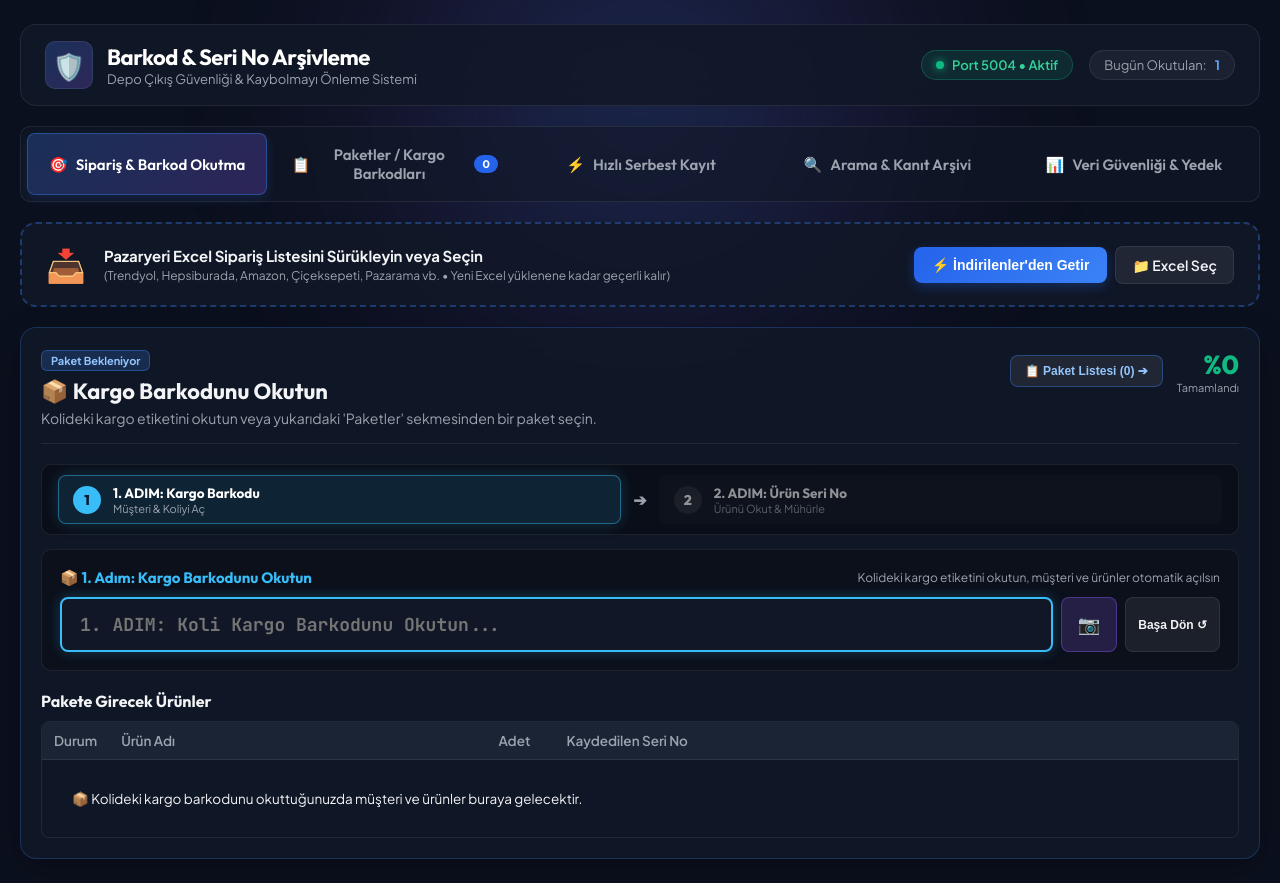
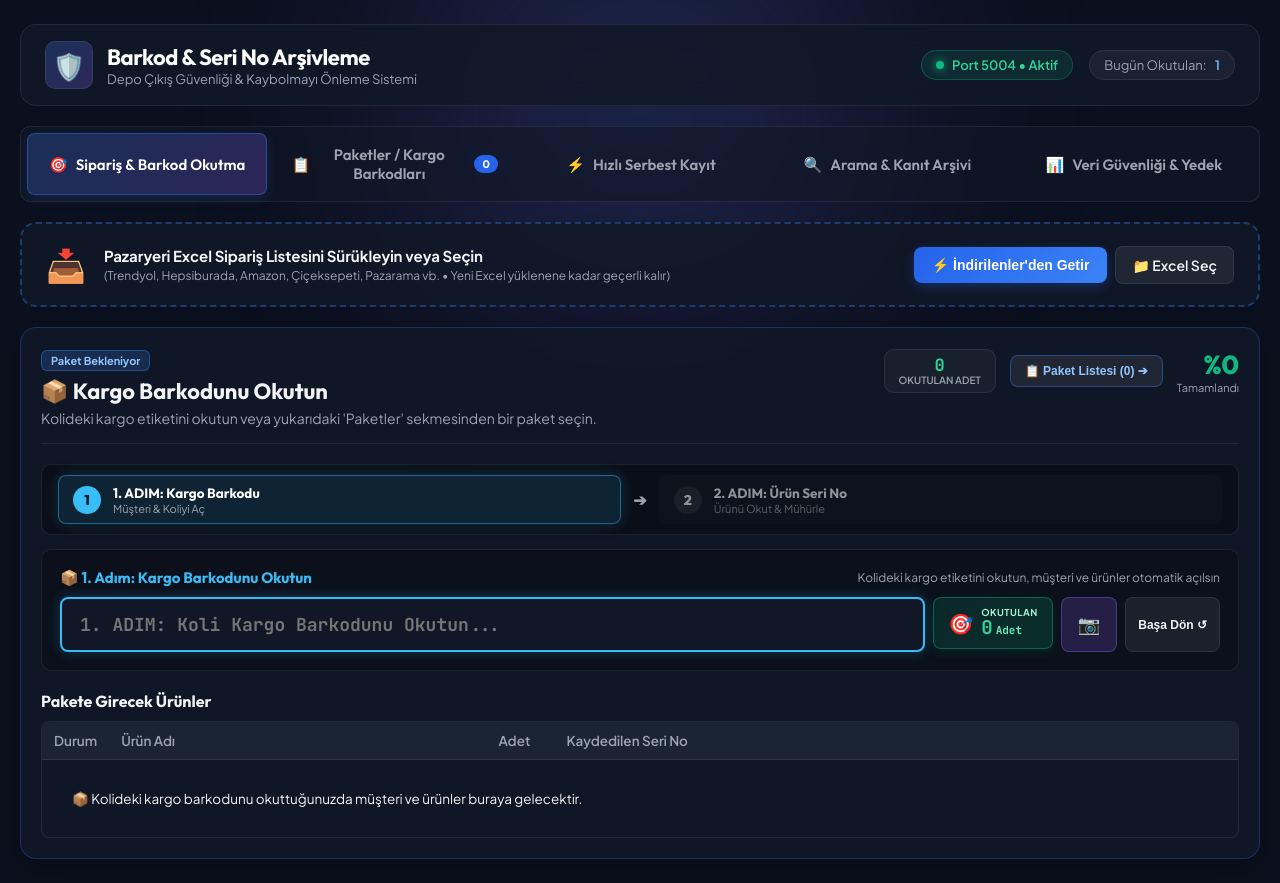
Before and after one commit to gkozan1997/barkod-arsiv, a Flask app: page / in a window 1280 px wide. Run offline with Flask 3, Linux system fonts and the light colour scheme; data comes from the database, SQL or seed files in the repository; data that the repository does not hold is empty.

Commit message:
Okutma kutusu yanina canli sayac ve anlik teyit seridi eklendi (v4.3)

```diff
--- a/static/css/style.css
+++ b/static/css/style.css
@@ -1487,3 +1487,151 @@ body {
     color: #34D399;
     border: 1px solid rgba(16, 185, 129, 0.3);
 }
+
+
+/* ==============================================================
+   CANLI OKUTMA SAYACI & TEYİT ŞERİDİ STİLLERİ
+   ============================================================== */
+
+.scan-counter-badge {
+    display: inline-flex;
+    align-items: center;
+    gap: 8px;
+    background: linear-gradient(135deg, rgba(16, 185, 129, 0.14), rgba(5, 150, 105, 0.22));
+    border: 1.5px solid rgba(16, 185, 129, 0.4);
+    padding: 6px 14px;
+    border-radius: 8px;
+    white-space: nowrap;
+    box-shadow: 0 4px 12px rgba(16, 185, 129, 0.12);
+    transition: all 0.25s cubic-bezier(0.4, 0, 0.2, 1);
+    user-select: none;
+    height: 52px;
+}
+
+.scan-counter-badge .badge-icon {
+    font-size: 20px;
+}
+
+.scan-counter-badge .badge-body {
+    display: flex;
+    flex-direction: column;
+    line-height: 1.1;
+    text-align: left;
+}
+
+.scan-counter-badge .badge-lbl {
+    font-size: 9.5px;
+    font-weight: 700;
+    color: #A7F3D0;
+    letter-spacing: 0.5px;
+    text-transform: uppercase;
+}
+
+.scan-counter-badge .badge-val {
+    font-family: 'JetBrains Mono', monospace;
+    font-size: 19px;
+    font-weight: 800;
+    color: #34D399;
+    display: flex;
+    align-items: baseline;
+    gap: 3px;
+}
+
+.scan-counter-badge .badge-val small {
+    font-size: 11px;
+    font-weight: 600;
+    color: #6EE7B7;
+}
+
+.scan-counter-badge.pulse-hit {
+    transform: scale(1.08);
+    border-color: #34D399;
+    background: linear-gradient(135deg, rgba(16, 185, 129, 0.35), rgba(5, 150, 105, 0.45));
+    box-shadow: 0 0 18px rgba(16, 185, 129, 0.6);
+}
+
+.scan-confirmation-bar {
+    display: flex;
+    justify-content: space-between;
+    align-items: center;
+    background: rgba(16, 185, 129, 0.08);
+    border: 1px solid rgba(16, 185, 129, 0.3);
+    border-radius: 8px;
+    padding: 8px 14px;
+    margin-top: 10px;
+    font-size: 13px;
+    animation: fadeInConfirm 0.25s ease;
+}
+
+@keyframes fadeInConfirm {
+    from { opacity: 0; transform: translateY(-4px); }
+    to { opacity: 1; transform: translateY(0); }
+}
+
+.confirm-left {
+    display: flex;
+    align-items: center;
+    gap: 8px;
+    overflow: hidden;
+    text-overflow: ellipsis;
+    white-space: nowrap;
+}
+
+.confirm-code {
+    font-family: 'JetBrains Mono', monospace;
+    color: #38BDF8;
+    font-size: 13.5px;
+}
+
+.confirm-name {
+    color: var(--text-muted);
+    font-size: 12px;
+}
+
+.confirm-count-tag {
+    background: rgba(16, 185, 129, 0.2);
+    color: #34D399;
+    border: 1px solid rgba(16, 185, 129, 0.35);
+    padding: 3px 10px;
+    border-radius: 999px;
+    font-weight: 700;
+    font-size: 12px;
+    white-space: nowrap;
+}
+
+.header-stat-box {
+    background: rgba(255, 255, 255, 0.04);
+    border: 1px solid var(--card-border);
+    border-radius: 10px;
+    padding: 6px 14px;
+    display: flex;
+    flex-direction: column;
+    align-items: center;
+    justify-content: center;
+    min-width: 85px;
+}
+
+.stat-box-val {
+    font-family: 'JetBrains Mono', monospace;
+    font-size: 17px;
+    font-weight: 800;
+    color: #34D399;
+    line-height: 1.1;
+}
+
+.stat-box-lbl {
+    font-size: 10px;
+    color: var(--text-muted);
+    font-weight: 600;
+    text-transform: uppercase;
+}
+
+.cam-counter-pill {
+    background: rgba(16, 185, 129, 0.2);
+    border: 1px solid rgba(16, 185, 129, 0.4);
+    padding: 3px 10px;
+    border-radius: 999px;
+    font-size: 12px;
+    color: #34D399;
+    font-weight: 600;
+}
--- a/static/js/main.js
+++ b/static/js/main.js
@@ -1,3 +1,82 @@
+
+// --------------------------------------------------------------
+// CANLI OKUTMA SAYACI & TEYİT MOTORU
+// --------------------------------------------------------------
+function getTotalScannedUnitsCount() {
+    let totalDone = 0;
+    if (Array.isArray(loadedOrders)) {
+        loadedOrders.forEach(order => {
+            if (order.urunler) {
+                order.urunler.forEach(item => {
+                    if (item.tamamlandi) {
+                        totalDone += (item.okunan_adet || item.adet || 1);
+                    }
+                });
+            }
+        });
+    }
+    return totalDone;
+}
+
+function getTotalExcelUnitsCount() {
+    let total = 0;
+    if (Array.isArray(loadedOrders)) {
+        loadedOrders.forEach(order => {
+            if (order.urunler) {
+                order.urunler.forEach(item => {
+                    total += (item.adet || 1);
+                });
+            }
+        });
+    }
+    return total;
+}
+
+function updateScanCounters(lastCode = '', lastName = '') {
+    const totalDone = getTotalScannedUnitsCount();
+    const totalAll = getTotalExcelUnitsCount();
+
+    // 1. Canlı giriş kutusu yanındaki sayaç rozeti
+    const counterVal = document.getElementById('scanCounterVal');
+    if (counterVal) {
+        counterVal.textContent = totalDone;
+    }
+    const badge = document.getElementById('scanCounterBadge');
+    if (badge && lastCode) {
+        badge.classList.remove('pulse-hit');
+        void badge.offsetWidth;
+        badge.classList.add('pulse-hit');
+    }
+
+    // 2. Header sayacı
+    const headerUnits = document.getElementById('headerUnitsCount');
+    if (headerUnits) {
+        headerUnits.textContent = totalAll > 0 ? `${totalDone} / ${totalAll}` : totalDone;
+    }
+
+    // 3. Kamera modali içi sayaç
+    const camVal = document.getElementById('camCounterVal');
+    if (camVal) {
+        camVal.textContent = totalDone;
+    }
+
+    // 4. Canlı Teyit Şeridi
+    const confirmBar = document.getElementById('scanConfirmationBar');
+    if (confirmBar) {
+        if (lastCode) {
+            confirmBar.style.display = 'flex';
+            const codeEl = document.getElementById('confirmBarcodeCode');
+            if (codeEl) codeEl.textContent = lastCode;
+            const nameEl = document.getElementById('confirmProductName');
+            if (nameEl) nameEl.textContent = lastName ? `• ${lastName}` : '';
+            const tagEl = document.getElementById('confirmCountTag');
+            if (tagEl) tagEl.textContent = `🎯 Okutulan: ${totalDone} Adet`;
+        } else if (totalDone === 0) {
+            confirmBar.style.display = 'none';
+        }
+    }
+}
+
 // ==============================================================
 // BARKOD & SERİ NO ARŞİVLEME SİSTEMİ - SAĞLAM VE HIZLI JS MOTORU
 // ==============================================================
@@ -150,6 +229,7 @@ function updateOrderUIElements(filename, count) {
     const activeFileNameText = document.getElementById('activeFileNameText');
     if (activeFileNameText) {
         activeFileNameText.textContent = count > 0 ? `${filename} (${count} Paket)` : 'Henüz Excel Yüklenmedi';
+    updateScanCounters();
     }
 }
 
@@ -622,6 +702,7 @@ async function processProductSerialScan(barcode) {
             renderActiveOrderItems();
             updateOrderProgress();
             renderOrderCards();
+            updateScanCounters(barcode, pendingItem.urun_adi);
             updateHeaderStats(res.stats);
 
             const allDone = order.urunler.every(i => i.tamamlandi);
@@ -1316,6 +1397,7 @@ async function onCameraBarcodeDecoded(decodedText) {
                 renderActiveOrderItems();
                 updateOrderProgress();
                 renderOrderCards();
+                updateScanCounters(cleanCode, pendingItem.urun_adi);
                 updateHeaderStats(res.stats);
 
                 const allDone = order.urunler.every(i => i.tamamlandi);
--- a/templates/index.html
+++ b/templates/index.html
@@ -10,7 +10,7 @@
     <link href="https://fonts.googleapis.com/css2?family=Outfit:wght@400;500;600;700;800&family=Plus+Jakarta+Sans:wght@400;500;600;700&family=JetBrains+Mono:wght@500;700&display=swap" rel="stylesheet">
     <!-- QR / Barcode Scanner CDN -->
     <script src="{{ url_for('static', filename='js/html5-qrcode.min.js') }}"></script>
-    <link rel="stylesheet" href="{{ url_for('static', filename='css/style.css') }}?v=4.2">
+    <link rel="stylesheet" href="{{ url_for('static', filename='css/style.css') }}?v=4.3">
 
     <!-- ANINDA VE KESİNTİSİZ ÇALIŞAN TIKLAMA & SEKME DESTEĞİ -->
     <script>
@@ -128,6 +128,10 @@
                                 <p class="active-order-customer" id="activeCustomerName">Kolideki kargo etiketini okutun veya yukarıdaki 'Paketler' sekmesinden bir paket seçin.</p>
                             </div>
                             <div style="display: flex; align-items: center; gap: 14px;">
+                                <div class="header-stat-box" id="headerStatBox" title="Toplam Okutulan Ürün / Toplam Sipariş">
+                                    <div class="stat-box-val" id="headerUnitsCount">0</div>
+                                    <div class="stat-box-lbl">Okutulan Adet</div>
+                                </div>
                                 <button class="btn-secondary btn-sm btn-nav-to-pkgs" type="button" onclick="switchTab('tab-paketler')" style="padding: 8px 14px; font-weight: 600; border-color: rgba(59, 130, 246, 0.4); color: #93C5FD;">
                                     📋 Paket Listesi (<span id="headerPkgCount">0</span>) ➔
                                 </button>
@@ -164,9 +168,33 @@
                             </label>
                             <div class="input-with-actions">
                                 <input type="text" id="activeScanInput" class="scan-large-input step1-mode" placeholder="1. ADIM: Koli Kargo Barkodunu Okutun..." autocomplete="off">
+
+                                <!-- CANLI OKUTMA SAYACI ROZETİ (GİRİŞ KUTUSUNUN TAM YANINDA) -->
+                                <div class="scan-counter-badge" id="scanCounterBadge" title="Şu ana kadar okutulan toplam ürün adedi">
+                                    <div class="badge-icon">🎯</div>
+                                    <div class="badge-body">
+                                        <span class="badge-lbl">OKUTULAN</span>
+                                        <span class="badge-val"><span id="scanCounterVal">0</span> <small>Adet</small></span>
+                                    </div>
+                                </div>
+
                                 <button class="btn-cam" id="btnToggleCamOrder" title="Kamera ile Tara">📷</button>
                                 <button class="btn-secondary btn-sm" id="btnResetToStep1" title="Kargo Barkodu okuma adımına dön">Başa Dön ↺</button>
                             </div>
+
+                            <!-- CANLI SON OKUTULAN TEYİT ŞERİDİ -->
+                            <div class="scan-confirmation-bar" id="scanConfirmationBar" style="display: none;">
+                                <div class="confirm-left">
+                                    <span class="confirm-check">✅</span>
+                                    <span class="confirm-label">Son Teyit:</span>
+                                    <strong class="confirm-code" id="confirmBarcodeCode">-</strong>
+                                    <span class="confirm-name" id="confirmProductName">-</span>
+                                </div>
+                                <div class="confirm-right">
+                                    <span class="confirm-count-tag" id="confirmCountTag">🎯 Okutulan: 0 Adet</span>
+                                </div>
+                            </div>
+
                             <div class="scan-feedback-alert" id="orderScanAlert" style="display: none;"></div>
                         </div>
 
@@ -453,7 +481,10 @@
                         <span class="cam-banner-cust" id="camBannerCustomer">👤 Müşteri: -</span>
                         <span class="cam-banner-kargo" id="camBannerKargo">🏷️ Kargo: -</span>
                     </div>
-                    <div class="cam-banner-item" id="camBannerProduct">📦 Beklenen Ürün: -</div>
+                    <div style="display: flex; justify-content: space-between; align-items: center;">
+                        <div class="cam-banner-item" id="camBannerProduct">📦 Beklenen Ürün: -</div>
+                        <span class="cam-counter-pill" id="camScanCounterPill">🎯 Okutulan: <strong id="camCounterVal">0</strong> Adet</span>
+                    </div>
                 </div>
 
                 <!-- KAMERA VİDEO ÇERÇEVESİ -->
@@ -528,6 +559,6 @@
     </div>
 
     <!-- Scripts -->
-    <script src="{{ url_for('static', filename='js/main.js') }}?v=4.2"></script>
+    <script src="{{ url_for('static', filename='js/main.js') }}?v=4.3"></script>
 </body>
 </html>
```
